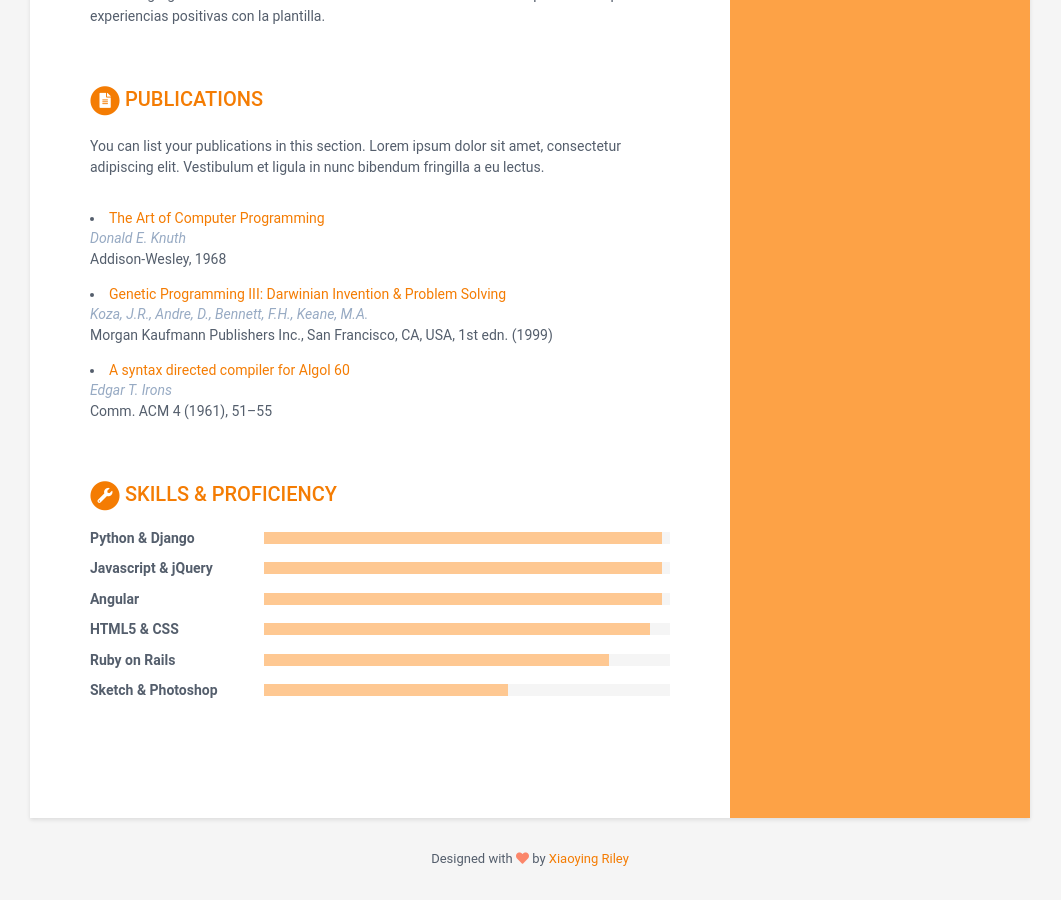
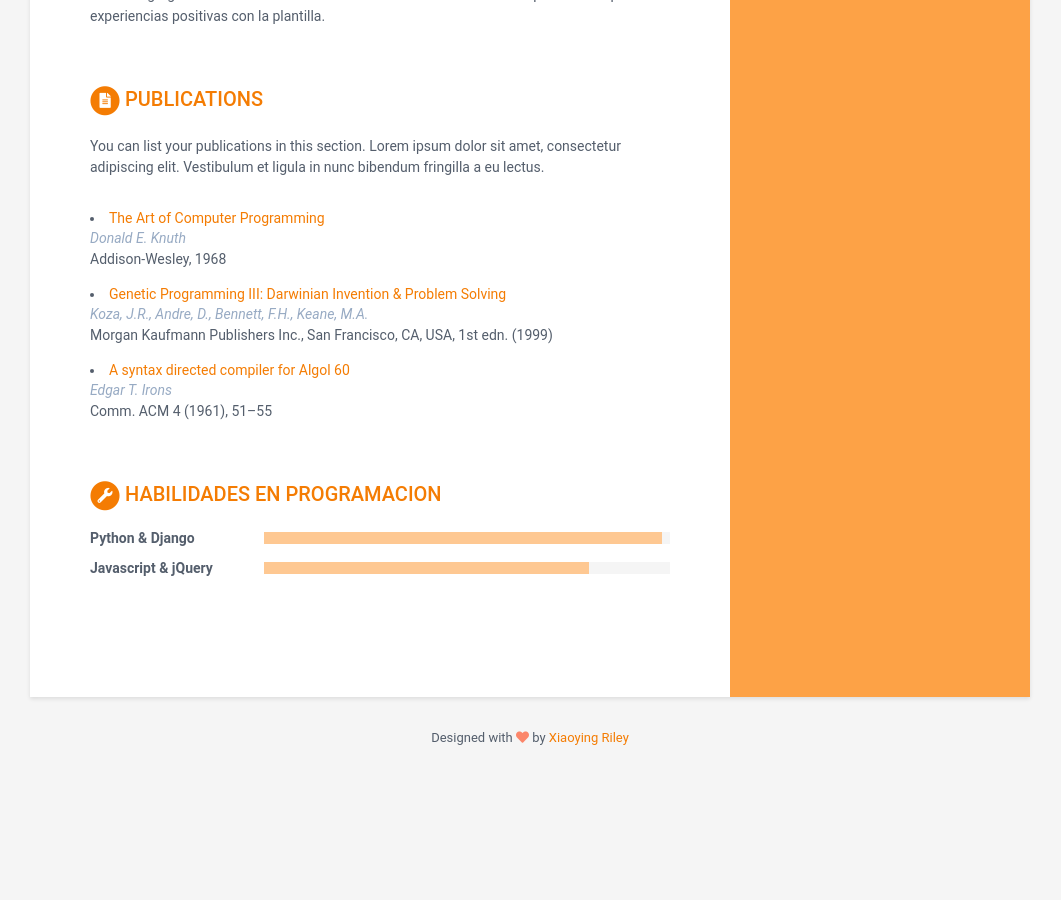
Before and after one commit to javersoft-me/Proyecto-Organizacion, a Jekyll site: the page built from index.html, in a window 1280 px wide and 900 px high, scrolled down 1857 px. Shown: the whole window, without its empty margins (110-1171 px from the left). Built offline with Jekyll 4.4.1, drawn with Linux system fonts in a browser that asks for light colours; after the commit the page ends 2636 px from its top, so only the background shows below that.

Commit message:
Modificacion de Habilidades en Programacion

```diff
--- a/_data/data.yml
+++ b/_data/data.yml
@@ -222,26 +222,14 @@ publications:
         conference: "Comm. ACM 4 (1961), 51–55"
 
 skills:
-    title: Skills &amp; Proficiency
+    title: Habilidades en programacion
 
     toolset:
       - name: Python & Django
         level: 98%
 
       - name: Javascript & jQuery
-        level: 98%
-
-      - name: Angular
-        level: 98%
-
-      - name: HTML5 & CSS
-        level: 95%
-
-      - name: Ruby on Rails
-        level: 85%
-
-      - name: Sketch & Photoshop
-        level: 60%
+        level: 80%
 
 footer: >
     Designed with <i class="fas fa-heart"></i> by <a href="http://themes.3rdwavemedia.com" target="_blank" rel="nofollow">Xiaoying Riley</a>
```
